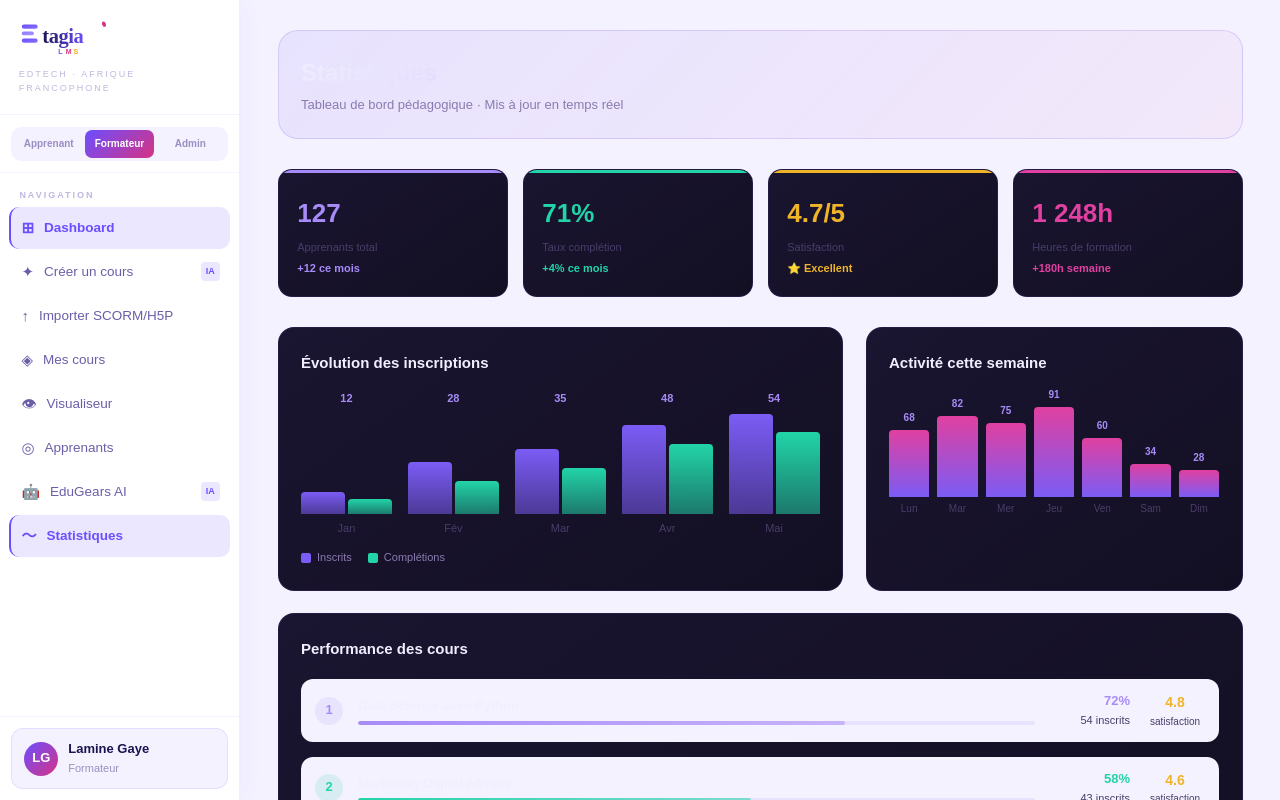
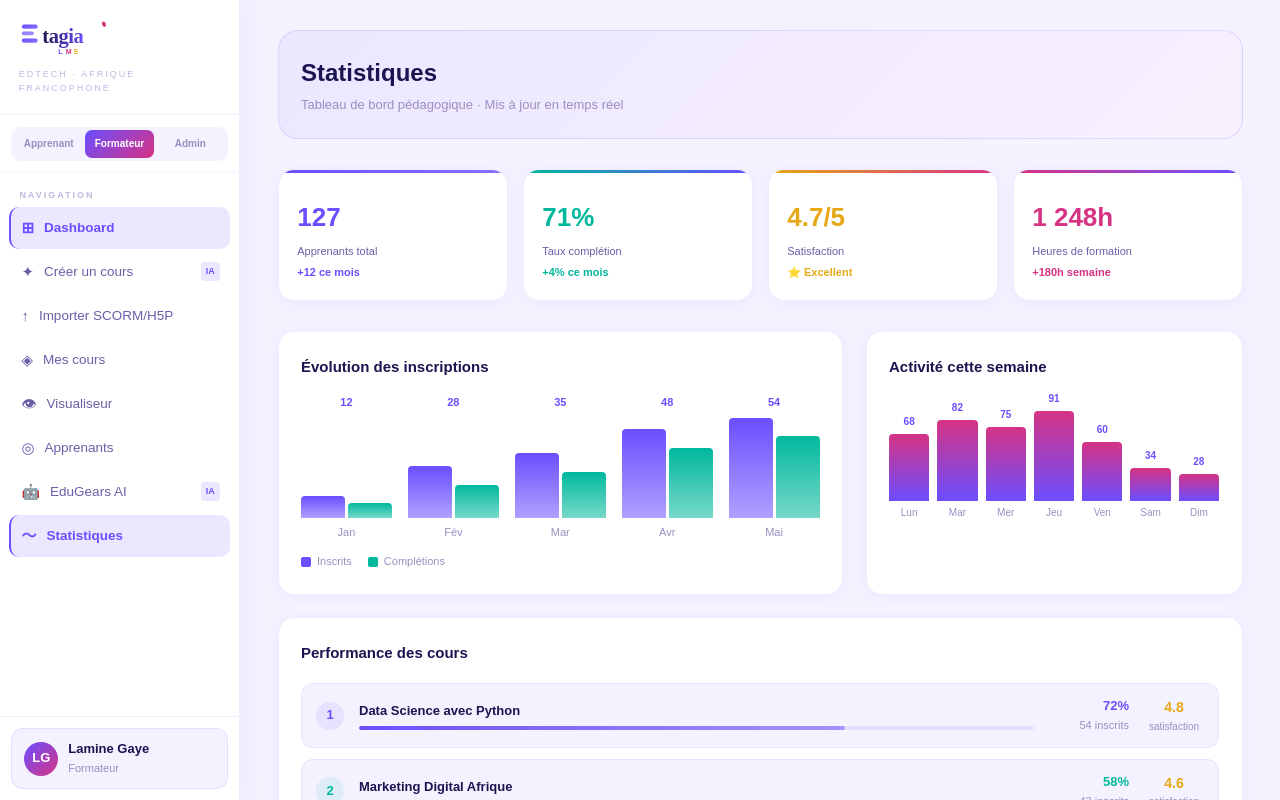
Before and after one commit to prolaminegaye-ctrl/etagia-lms, a Next.js app: page /formateur/stats in a window 1280 px wide. Shown: the top 800 px of the page. Built offline with nearby package versions, Linux system fonts and the light colour scheme.

Commit message:
☀️ Stats + Plugins : cartes blanches, textes lisibles
- stats/page.tsx : KPIs blancs + barre gradient, graphes sur fond blanc
- plugins/page.tsx : cartes plugins blanches, config LTI fond lavande clair
- Suppression de tous les #1A1530, #130F23, rgba(255,255,255,0.x)

```diff
--- a/app/admin/plugins/page.tsx
+++ b/app/admin/plugins/page.tsx
@@ -4,7 +4,7 @@ import { useState } from 'react'
 const PLUGINS = [
   {
     id: 'edugears', name: 'EduGears AI', version: '1.4.0', protocol: 'LTI 1.3 Advantage',
-    status: 'actif', icon: '🤖', color: '#7B5CF5', tools: 10,
+    status: 'actif', icon: '🤖', color: '#6B4EFF', tools: 10,
     desc: 'Suite complète d\'outils pédagogiques IA — génération de cours, quiz adaptatifs, tuteur conversationnel, notation automatique.',
     config: {
       claimCode: 'EG-4UGR-MVU9', issuer: 'https://etagia-lms.vercel.app',
@@ -16,11 +16,18 @@ const PLUGINS = [
   },
   {
     id: 'scorm', name: 'SCORM Runtime', version: '2.1.0', protocol: 'SCORM 1.2 / 2004',
-    status: 'actif', icon: '📦', color: '#22D4A8', tools: 1,
+    status: 'actif', icon: '📦', color: '#00B89C', tools: 1,
     desc: 'Moteur de lecture SCORM natif — compatible SCORM 1.2 et SCORM 2004, suivi xAPI, import ZIP, table des matières interactive.',
     config: null,
   },
 ]
+
+const card: React.CSSProperties = {
+  background: '#FFFFFF',
+  border: '1px solid rgba(107,78,255,0.10)',
+  borderRadius: '16px',
+  boxShadow: '0 2px 12px rgba(107,78,255,0.06)',
+}
 
 export default function AdminPluginsPage() {
   const [selected, setSelected] = useState<string | null>(null)
@@ -34,22 +41,22 @@ export default function AdminPluginsPage() {
 
   return (
     <div>
-      <div style={{ marginBottom: '2rem', padding: '1.5rem', background: 'linear-gradient(135deg,rgba(123,92,245,0.1),rgba(224,64,160,0.05))', border: '1px solid rgba(123,92,245,0.2)', borderRadius: '20px' }}>
-        <h1 style={{ fontSize: '22px', fontWeight: '800', background: 'linear-gradient(135deg,#F0EEFF,#A78BF8)', WebkitBackgroundClip: 'text', WebkitTextFillColor: 'transparent', marginBottom: '4px' }}>Plugins & Intégrations LTI</h1>
-        <p style={{ color: '#8B7BAE', fontSize: '13px' }}>Gérez les plugins installés et leurs configurations LTI 1.3</p>
+      <div style={{ marginBottom: '2rem', padding: '1.5rem', background: 'linear-gradient(135deg,#EBE7FF 0%,#F9F0FF 100%)', border: '1px solid rgba(107,78,255,0.15)', borderRadius: '20px' }}>
+        <h1 style={{ fontSize: '22px', fontWeight: '800', color: '#1A1550', fontFamily: 'Syne,sans-serif', marginBottom: '4px' }}>Plugins & Intégrations LTI</h1>
+        <p style={{ color: '#9B8EC0', fontSize: '13px' }}>Gérez les plugins installés et leurs configurations LTI 1.3</p>
       </div>
 
       <div style={{ display: 'grid', gridTemplateColumns: 'repeat(4,1fr)', gap: '1rem', marginBottom: '2rem' }}>
         {[
-          { l: 'Plugins installés', v: '2', c: '#7B5CF5' },
-          { l: 'Plugins actifs', v: '2', c: '#22D4A8' },
-          { l: 'Protocoles', v: 'LTI 1.3 · SCORM', c: '#5B8DEF' },
-          { l: 'Outils IA', v: '10', c: '#E040A0' },
+          { l: 'Plugins installés', v: '2', c: '#6B4EFF', grad: 'linear-gradient(135deg,#6B4EFF,#8B70FF)' },
+          { l: 'Plugins actifs', v: '2', c: '#00B89C', grad: 'linear-gradient(135deg,#00B89C,#6B4EFF)' },
+          { l: 'Protocoles', v: 'LTI 1.3 · SCORM', c: '#E6A817', grad: 'linear-gradient(135deg,#E6A817,#D63384)' },
+          { l: 'Outils IA', v: '10', c: '#D63384', grad: 'linear-gradient(135deg,#D63384,#6B4EFF)' },
         ].map(k => (
-          <div key={k.l} style={{ background: 'linear-gradient(145deg,#1A1530,#130F23)', border: '1px solid rgba(123,92,245,0.12)', borderRadius: '14px', padding: '1.25rem', position: 'relative', overflow: 'hidden' }}>
-            <div style={{ position: 'absolute', top: 0, left: 0, right: 0, height: '3px', background: k.c }} />
-            <div style={{ fontSize: '22px', fontWeight: '800', color: k.c, marginBottom: '4px' }}>{k.v}</div>
-            <div style={{ fontSize: '11px', color: '#4A3D6A' }}>{k.l}</div>
+          <div key={k.l} style={{ ...card, padding: '1.25rem', position: 'relative', overflow: 'hidden' }}>
+            <div style={{ position: 'absolute', top: 0, left: 0, right: 0, height: '3px', background: k.grad }} />
+            <div style={{ fontSize: '20px', fontWeight: '800', color: k.c, marginTop: '8px', marginBottom: '4px', fontFamily: 'Syne,sans-serif' }}>{k.v}</div>
+            <div style={{ fontSize: '11px', color: '#6B5EA8' }}>{k.l}</div>
           </div>
         ))}
       </div>
@@ -57,31 +64,32 @@ export default function AdminPluginsPage() {
       <div style={{ display: 'grid', gridTemplateColumns: selected ? '1fr 1.6fr' : '1fr', gap: '1.5rem' }}>
         <div style={{ display: 'flex', flexDirection: 'column', gap: '1rem' }}>
           {PLUGINS.map(p => (
-            <div key={p.id} onClick={() => setSelected(selected === p.id ? null : p.id)} style={{ background: 'linear-gradient(145deg,#1A1530,#130F23)', border: `1px solid ${selected === p.id ? p.color + '55' : 'rgba(123,92,245,0.12)'}`, borderRadius: '16px', padding: '1.25rem', cursor: 'pointer' }}>
+            <div key={p.id} onClick={() => setSelected(selected === p.id ? null : p.id)}
+              style={{ ...card, padding: '1.25rem', cursor: 'pointer', border: `1px solid ${selected === p.id ? p.color + '40' : 'rgba(107,78,255,0.10)'}`, background: selected === p.id ? '#F4F2FF' : '#FFFFFF', transition: 'all .15s' }}>
               <div style={{ display: 'flex', alignItems: 'flex-start', gap: '12px' }}>
-                <div style={{ width: '46px', height: '46px', borderRadius: '12px', background: `${p.color}22`, display: 'flex', alignItems: 'center', justifyContent: 'center', fontSize: '22px', flexShrink: 0 }}>{p.icon}</div>
+                <div style={{ width: '46px', height: '46px', borderRadius: '12px', background: `${p.color}15`, display: 'flex', alignItems: 'center', justifyContent: 'center', fontSize: '22px', flexShrink: 0 }}>{p.icon}</div>
                 <div style={{ flex: 1 }}>
                   <div style={{ display: 'flex', alignItems: 'center', gap: '8px', marginBottom: '4px' }}>
-                    <span style={{ fontWeight: '700', fontSize: '15px', color: '#F0EEFF' }}>{p.name}</span>
-                    <span style={{ fontSize: '10px', color: p.color, background: `${p.color}18`, borderRadius: '4px', padding: '2px 7px', fontWeight: '700' }}>v{p.version}</span>
-                    <span style={{ fontSize: '10px', color: '#22D4A8', background: 'rgba(34,212,168,0.12)', borderRadius: '4px', padding: '2px 7px', fontWeight: '700' }}>● {p.status}</span>
+                    <span style={{ fontWeight: '700', fontSize: '15px', color: '#1A1550' }}>{p.name}</span>
+                    <span style={{ fontSize: '10px', color: p.color, background: `${p.color}15`, borderRadius: '4px', padding: '2px 7px', fontWeight: '700' }}>v{p.version}</span>
+                    <span style={{ fontSize: '10px', color: '#00B89C', background: 'rgba(0,184,156,0.12)', borderRadius: '4px', padding: '2px 7px', fontWeight: '700' }}>● {p.status}</span>
                   </div>
-                  <div style={{ fontSize: '11px', color: '#6B5F8A', marginBottom: '8px' }}>{p.protocol}</div>
-                  <p style={{ fontSize: '12px', color: '#5A4D7A', lineHeight: '1.5' }}>{p.desc}</p>
+                  <div style={{ fontSize: '11px', color: '#9B8EC0', marginBottom: '8px' }}>{p.protocol}</div>
+                  <p style={{ fontSize: '12px', color: '#6B5EA8', lineHeight: '1.5' }}>{p.desc}</p>
                 </div>
               </div>
-              {p.config && <div style={{ marginTop: '10px', fontSize: '11px', color: '#A78BF8', background: 'rgba(123,92,245,0.1)', borderRadius: '6px', padding: '4px 10px', display: 'inline-block' }}>Configurer →</div>}
+              {p.config && <div style={{ marginTop: '10px', fontSize: '11px', color: '#6B4EFF', background: 'rgba(107,78,255,0.08)', borderRadius: '6px', padding: '4px 10px', display: 'inline-block', fontWeight: '600' }}>Configurer →</div>}
             </div>
           ))}
         </div>
 
         {selected && plugin?.config && (
-          <div style={{ background: 'linear-gradient(145deg,#1A1530,#130F23)', border: '1px solid rgba(123,92,245,0.15)', borderRadius: '16px', padding: '1.5rem' }}>
-            <div style={{ display: 'flex', alignItems: 'center', gap: '10px', marginBottom: '1.5rem', paddingBottom: '1rem', borderBottom: '1px solid rgba(123,92,245,0.1)' }}>
+          <div style={{ ...card, padding: '1.5rem' }}>
+            <div style={{ display: 'flex', alignItems: 'center', gap: '10px', marginBottom: '1.5rem', paddingBottom: '1rem', borderBottom: '1px solid rgba(107,78,255,0.08)' }}>
               <span style={{ fontSize: '22px' }}>{plugin.icon}</span>
               <div>
-                <div style={{ fontWeight: '700', fontSize: '16px', color: '#F0EEFF' }}>{plugin.name} — Configuration LTI</div>
-                <div style={{ fontSize: '11px', color: '#6B5F8A' }}>LTI 1.3 Advantage · OAuth 2.0</div>
+                <div style={{ fontWeight: '700', fontSize: '16px', color: '#1A1550' }}>{plugin.name} — Configuration LTI</div>
+                <div style={{ fontSize: '11px', color: '#9B8EC0' }}>LTI 1.3 Advantage · OAuth 2.0</div>
               </div>
             </div>
             {[
@@ -93,19 +101,19 @@ export default function AdminPluginsPage() {
               { label: 'Key Set URL (JWKS)', key: 'keySetUrl', value: plugin.config.keySetUrl },
             ].map(field => (
               <div key={field.key} style={{ marginBottom: '12px' }}>
-                <div style={{ fontSize: '10px', color: '#4A3D6A', fontWeight: '700', letterSpacing: '1px', textTransform: 'uppercase', marginBottom: '4px' }}>{field.label}</div>
-                <div style={{ display: 'flex', alignItems: 'center', gap: '8px', background: 'rgba(0,0,0,0.3)', borderRadius: '8px', padding: '10px 12px', border: field.highlight ? '1px solid rgba(34,212,168,0.3)' : '1px solid rgba(123,92,245,0.1)' }}>
-                  <code style={{ flex: 1, fontSize: '12px', color: field.highlight ? '#22D4A8' : '#A78BF8', fontFamily: 'monospace', wordBreak: 'break-all' }}>{field.value}</code>
-                  <button onClick={() => copy(field.value, field.key)} style={{ background: 'rgba(123,92,245,0.15)', border: 'none', borderRadius: '6px', padding: '4px 8px', color: copied === field.key ? '#22D4A8' : '#A78BF8', fontSize: '11px', cursor: 'pointer', fontWeight: '700', flexShrink: 0 }}>
+                <div style={{ fontSize: '10px', color: '#9B8EC0', fontWeight: '700', letterSpacing: '1px', textTransform: 'uppercase', marginBottom: '4px' }}>{field.label}</div>
+                <div style={{ display: 'flex', alignItems: 'center', gap: '8px', background: field.highlight ? 'rgba(0,184,156,0.06)' : '#F4F2FF', borderRadius: '8px', padding: '10px 12px', border: field.highlight ? '1px solid rgba(0,184,156,0.25)' : '1px solid rgba(107,78,255,0.10)' }}>
+                  <code style={{ flex: 1, fontSize: '12px', color: field.highlight ? '#00B89C' : '#6B4EFF', fontFamily: 'monospace', wordBreak: 'break-all' }}>{field.value}</code>
+                  <button onClick={() => copy(field.value, field.key)} style={{ background: copied === field.key ? 'rgba(0,184,156,0.12)' : 'rgba(107,78,255,0.08)', border: 'none', borderRadius: '6px', padding: '4px 8px', color: copied === field.key ? '#00B89C' : '#6B4EFF', fontSize: '11px', cursor: 'pointer', fontWeight: '700', flexShrink: 0 }}>
                     {copied === field.key ? '✓ Copié' : 'Copier'}
                   </button>
                 </div>
               </div>
             ))}
-            <div style={{ display: 'flex', gap: '12px', marginTop: '1rem', paddingTop: '1rem', borderTop: '1px solid rgba(123,92,245,0.1)' }}>
-              {['Deep Linking ✓', 'Grade Passback ✓', 'Actif'].map((label, i) => (
-                <div key={label} style={{ flex: 1, background: 'rgba(123,92,245,0.08)', border: '1px solid rgba(123,92,245,0.2)', borderRadius: '10px', padding: '10px', textAlign: 'center' }}>
-                  <div style={{ fontSize: '13px', color: i === 2 ? '#22D4A8' : '#A78BF8', fontWeight: '700' }}>{label}</div>
+            <div style={{ display: 'flex', gap: '12px', marginTop: '1rem', paddingTop: '1rem', borderTop: '1px solid rgba(107,78,255,0.08)' }}>
+              {[{label:'Deep Linking ✓', color:'#6B4EFF'},{label:'Grade Passback ✓', color:'#6B4EFF'},{label:'Actif', color:'#00B89C'}].map((item) => (
+                <div key={item.label} style={{ flex: 1, background: '#F4F2FF', border: '1px solid rgba(107,78,255,0.12)', borderRadius: '10px', padding: '10px', textAlign: 'center' }}>
+                  <div style={{ fontSize: '13px', color: item.color, fontWeight: '700' }}>{item.label}</div>
                 </div>
               ))}
             </div>
--- a/app/formateur/stats/page.tsx
+++ b/app/formateur/stats/page.tsx
@@ -6,9 +6,9 @@ const completions = [8,18,25,38,44]
 const maxVal = Math.max(...inscriptions)
 
 const topCours = [
-  { title:'Data Science avec Python', enrolled:54, completion:72, satisfaction:4.8, color:'#A78BF8' },
-  { title:'Marketing Digital Afrique', enrolled:43, completion:58, satisfaction:4.6, color:'#22D4A8' },
-  { title:'Leadership & Management', enrolled:30, completion:45, satisfaction:4.5, color:'#F0B429' },
+  { title:'Data Science avec Python', enrolled:54, completion:72, satisfaction:4.8, color:'#6B4EFF' },
+  { title:'Marketing Digital Afrique', enrolled:43, completion:58, satisfaction:4.6, color:'#00B89C' },
+  { title:'Leadership & Management', enrolled:30, completion:45, satisfaction:4.5, color:'#E6A817' },
 ]
 
 const activities = [
@@ -17,26 +17,33 @@ const activities = [
 ]
 const maxAct = Math.max(...activities.map(a=>a.val))
 
+const card: React.CSSProperties = {
+  background: '#FFFFFF',
+  border: '1px solid rgba(107,78,255,0.10)',
+  borderRadius: '16px',
+  boxShadow: '0 2px 12px rgba(107,78,255,0.06)',
+}
+
 export default function StatsPage() {
   return (
     <div>
-      <div style={{marginBottom:'2rem',padding:'1.5rem',background:'linear-gradient(135deg,rgba(123,92,245,0.1),rgba(224,64,160,0.05))',border:'1px solid rgba(123,92,245,0.2)',borderRadius:'20px'}}>
-        <h1 style={{fontSize:'24px',fontWeight:'800',background:'linear-gradient(135deg,#F0EEFF,#A78BF8)',WebkitBackgroundClip:'text',WebkitTextFillColor:'transparent'}}>Statistiques</h1>
-        <p style={{color:'#8B7BAE',fontSize:'13px',marginTop:'3px'}}>Tableau de bord pédagogique · Mis à jour en temps réel</p>
+      <div style={{marginBottom:'2rem',padding:'1.5rem',background:'linear-gradient(135deg,#EBE7FF 0%,#F9F0FF 100%)',border:'1px solid rgba(107,78,255,0.15)',borderRadius:'20px'}}>
+        <h1 style={{fontSize:'24px',fontWeight:'800',color:'#1A1550',fontFamily:'Syne,sans-serif'}}>Statistiques</h1>
+        <p style={{color:'#9B8EC0',fontSize:'13px',marginTop:'3px'}}>Tableau de bord pédagogique · Mis à jour en temps réel</p>
       </div>
 
       {/* KPIs */}
       <div style={{display:'grid',gridTemplateColumns:'repeat(4,1fr)',gap:'1rem',marginBottom:'2rem'}}>
         {[
-          {l:'Apprenants total',v:'127',delta:'+12 ce mois',c:'#A78BF8'},
-          {l:'Taux complétion',v:'71%',delta:'+4% ce mois',c:'#22D4A8'},
-          {l:'Satisfaction',v:'4.7/5',delta:'⭐ Excellent',c:'#F0B429'},
-          {l:'Heures de formation',v:'1 248h',delta:'+180h semaine',c:'#E040A0'},
+          {l:'Apprenants total',v:'127',delta:'+12 ce mois',c:'#6B4EFF',grad:'linear-gradient(135deg,#6B4EFF,#8B70FF)'},
+          {l:'Taux complétion',v:'71%',delta:'+4% ce mois',c:'#00B89C',grad:'linear-gradient(135deg,#00B89C,#6B4EFF)'},
+          {l:'Satisfaction',v:'4.7/5',delta:'⭐ Excellent',c:'#E6A817',grad:'linear-gradient(135deg,#E6A817,#D63384)'},
+          {l:'Heures de formation',v:'1 248h',delta:'+180h semaine',c:'#D63384',grad:'linear-gradient(135deg,#D63384,#6B4EFF)'},
         ].map(k=>(
-          <div key={k.l} style={{background:'linear-gradient(145deg,#1A1530,#130F23)',border:'1px solid rgba(123,92,245,0.12)',borderRadius:'14px',padding:'1.25rem',position:'relative',overflow:'hidden'}}>
-            <div style={{position:'absolute',top:0,left:0,right:0,height:'3px',background:k.c}} />
-            <div style={{fontSize:'26px',fontWeight:'800',color:k.c,fontFamily:'Syne,sans-serif',marginTop:'4px',marginBottom:'4px'}}>{k.v}</div>
-            <div style={{fontSize:'11px',color:'#4A3D6A',marginBottom:'4px'}}>{k.l}</div>
+          <div key={k.l} style={{...card,padding:'1.25rem',position:'relative',overflow:'hidden'}}>
+            <div style={{position:'absolute',top:0,left:0,right:0,height:'3px',background:k.grad}} />
+            <div style={{fontSize:'26px',fontWeight:'800',color:k.c,fontFamily:'Syne,sans-serif',marginTop:'8px',marginBottom:'4px'}}>{k.v}</div>
+            <div style={{fontSize:'11px',color:'#6B5EA8',marginBottom:'4px'}}>{k.l}</div>
             <div style={{fontSize:'11px',color:k.c,fontWeight:'600'}}>{k.delta}</div>
           </div>
         ))}
@@ -44,35 +51,35 @@ export default function StatsPage() {
 
       <div style={{display:'grid',gridTemplateColumns:'1.5fr 1fr',gap:'1.5rem',marginBottom:'1.5rem'}}>
         {/* Inscriptions chart */}
-        <div style={{background:'linear-gradient(145deg,#1A1530,#130F23)',border:'1px solid rgba(123,92,245,0.12)',borderRadius:'16px',padding:'1.5rem'}}>
-          <h2 style={{fontSize:'15px',fontWeight:'700',color:'#F0EEFF',marginBottom:'1.5rem'}}>Évolution des inscriptions</h2>
+        <div style={{...card,padding:'1.5rem'}}>
+          <h2 style={{fontSize:'15px',fontWeight:'700',color:'#1A1550',marginBottom:'1.5rem'}}>Évolution des inscriptions</h2>
           <div style={{display:'flex',alignItems:'flex-end',gap:'16px',height:'140px'}}>
             {months.map((m,i)=>(
               <div key={m} style={{flex:1,display:'flex',flexDirection:'column',alignItems:'center',gap:'6px'}}>
-                <div style={{fontSize:'11px',color:'#A78BF8',fontWeight:'600'}}>{inscriptions[i]}</div>
+                <div style={{fontSize:'11px',color:'#6B4EFF',fontWeight:'600'}}>{inscriptions[i]}</div>
                 <div style={{width:'100%',display:'flex',gap:'3px',alignItems:'flex-end',height:'100px'}}>
-                  <div style={{flex:1,background:'linear-gradient(180deg,#7B5CF5,#7B5CF588)',borderRadius:'4px 4px 0 0',height:`${(inscriptions[i]/maxVal)*100}%`}} />
-                  <div style={{flex:1,background:'linear-gradient(180deg,#22D4A8,#22D4A888)',borderRadius:'4px 4px 0 0',height:`${(completions[i]/maxVal)*100}%`}} />
+                  <div style={{flex:1,background:'linear-gradient(180deg,#6B4EFF,#6B4EFF88)',borderRadius:'4px 4px 0 0',height:`${(inscriptions[i]/maxVal)*100}%`}} />
+                  <div style={{flex:1,background:'linear-gradient(180deg,#00B89C,#00B89C88)',borderRadius:'4px 4px 0 0',height:`${(completions[i]/maxVal)*100}%`}} />
                 </div>
-                <div style={{fontSize:'11px',color:'#4A3D6A'}}>{m}</div>
+                <div style={{fontSize:'11px',color:'#9B8EC0'}}>{m}</div>
               </div>
             ))}
           </div>
           <div style={{display:'flex',gap:'16px',marginTop:'12px'}}>
-            <div style={{display:'flex',gap:'6px',alignItems:'center'}}><div style={{width:'10px',height:'10px',borderRadius:'2px',background:'#7B5CF5'}} /><span style={{fontSize:'11px',color:'#8B7BAE'}}>Inscrits</span></div>
-            <div style={{display:'flex',gap:'6px',alignItems:'center'}}><div style={{width:'10px',height:'10px',borderRadius:'2px',background:'#22D4A8'}} /><span style={{fontSize:'11px',color:'#8B7BAE'}}>Complétions</span></div>
+            <div style={{display:'flex',gap:'6px',alignItems:'center'}}><div style={{width:'10px',height:'10px',borderRadius:'2px',background:'#6B4EFF'}} /><span style={{fontSize:'11px',color:'#9B8EC0'}}>Inscrits</span></div>
+            <div style={{display:'flex',gap:'6px',alignItems:'center'}}><div style={{width:'10px',height:'10px',borderRadius:'2px',background:'#00B89C'}} /><span style={{fontSize:'11px',color:'#9B8EC0'}}>Complétions</span></div>
           </div>
         </div>
 
         {/* Weekly activity */}
-        <div style={{background:'linear-gradient(145deg,#1A1530,#130F23)',border:'1px solid rgba(123,92,245,0.12)',borderRadius:'16px',padding:'1.5rem'}}>
-          <h2 style={{fontSize:'15px',fontWeight:'700',color:'#F0EEFF',marginBottom:'1.5rem'}}>Activité cette semaine</h2>
+        <div style={{...card,padding:'1.5rem'}}>
+          <h2 style={{fontSize:'15px',fontWeight:'700',color:'#1A1550',marginBottom:'1.5rem'}}>Activité cette semaine</h2>
           <div style={{display:'flex',alignItems:'flex-end',gap:'8px',height:'120px'}}>
             {activities.map(a=>(
               <div key={a.day} style={{flex:1,display:'flex',flexDirection:'column',alignItems:'center',gap:'4px'}}>
-                <div style={{fontSize:'10px',color:'#A78BF8',fontWeight:'600'}}>{a.val}</div>
-                <div style={{width:'100%',background:`linear-gradient(180deg,#E040A0,#7B5CF5)`,borderRadius:'4px 4px 0 0',height:`${(a.val/maxAct)*90}px`,minHeight:'4px'}} />
-                <div style={{fontSize:'10px',color:'#4A3D6A'}}>{a.day}</div>
+                <div style={{fontSize:'10px',color:'#6B4EFF',fontWeight:'600'}}>{a.val}</div>
+                <div style={{width:'100%',background:'linear-gradient(180deg,#D63384,#6B4EFF)',borderRadius:'4px 4px 0 0',height:`${(a.val/maxAct)*90}px`,minHeight:'4px'}} />
+                <div style={{fontSize:'10px',color:'#9B8EC0'}}>{a.day}</div>
               </div>
             ))}
           </div>
@@ -80,25 +87,25 @@ export default function StatsPage() {
       </div>
 
       {/* Top cours */}
-      <div style={{background:'linear-gradient(145deg,#1A1530,#130F23)',border:'1px solid rgba(123,92,245,0.12)',borderRadius:'16px',padding:'1.5rem'}}>
-        <h2 style={{fontSize:'15px',fontWeight:'700',color:'#F0EEFF',marginBottom:'1.25rem'}}>Performance des cours</h2>
-        <div style={{display:'flex',flexDirection:'column',gap:'1rem'}}>
+      <div style={{...card,padding:'1.5rem'}}>
+        <h2 style={{fontSize:'15px',fontWeight:'700',color:'#1A1550',marginBottom:'1.25rem'}}>Performance des cours</h2>
+        <div style={{display:'flex',flexDirection:'column',gap:'0.75rem'}}>
           {topCours.map((c,i)=>(
-            <div key={c.title} style={{display:'flex',alignItems:'center',gap:'1rem',padding:'12px 14px',background:'#F4F2FF',borderRadius:'12px'}}>
-              <div style={{width:'28px',height:'28px',borderRadius:'50%',background:`${c.color}22`,display:'flex',alignItems:'center',justifyContent:'center',fontWeight:'800',color:c.color,fontSize:'13px',flexShrink:0}}>{i+1}</div>
+            <div key={c.title} style={{display:'flex',alignItems:'center',gap:'1rem',padding:'12px 14px',background:'#F4F2FF',borderRadius:'12px',border:'1px solid rgba(107,78,255,0.08)'}}>
+              <div style={{width:'28px',height:'28px',borderRadius:'50%',background:`${c.color}18`,display:'flex',alignItems:'center',justifyContent:'center',fontWeight:'800',color:c.color,fontSize:'13px',flexShrink:0}}>{i+1}</div>
               <div style={{flex:1}}>
-                <div style={{fontWeight:'600',fontSize:'13px',color:'#F0EEFF',marginBottom:'4px'}}>{c.title}</div>
-                <div style={{height:'4px',background:'rgba(123,92,245,0.1)',borderRadius:'2px',overflow:'hidden'}}>
+                <div style={{fontWeight:'600',fontSize:'13px',color:'#1A1550',marginBottom:'4px'}}>{c.title}</div>
+                <div style={{height:'4px',background:'rgba(107,78,255,0.10)',borderRadius:'2px',overflow:'hidden'}}>
                   <div style={{height:'100%',width:`${c.completion}%`,background:`linear-gradient(90deg,${c.color},${c.color}88)`,borderRadius:'2px'}} />
                 </div>
               </div>
               <div style={{textAlign:'right',minWidth:'80px'}}>
                 <div style={{fontSize:'13px',fontWeight:'700',color:c.color}}>{c.completion}%</div>
-                <div style={{fontSize:'11px',color:'#4A3D6A'}}>{c.enrolled} inscrits</div>
+                <div style={{fontSize:'11px',color:'#9B8EC0'}}>{c.enrolled} inscrits</div>
               </div>
               <div style={{textAlign:'center',minWidth:'60px'}}>
-                <div style={{fontSize:'14px',fontWeight:'700',color:'#F0B429'}}>{c.satisfaction}</div>
-                <div style={{fontSize:'10px',color:'#4A3D6A'}}>satisfaction</div>
+                <div style={{fontSize:'14px',fontWeight:'700',color:'#E6A817'}}>{c.satisfaction}</div>
+                <div style={{fontSize:'10px',color:'#9B8EC0'}}>satisfaction</div>
               </div>
             </div>
           ))}
```
